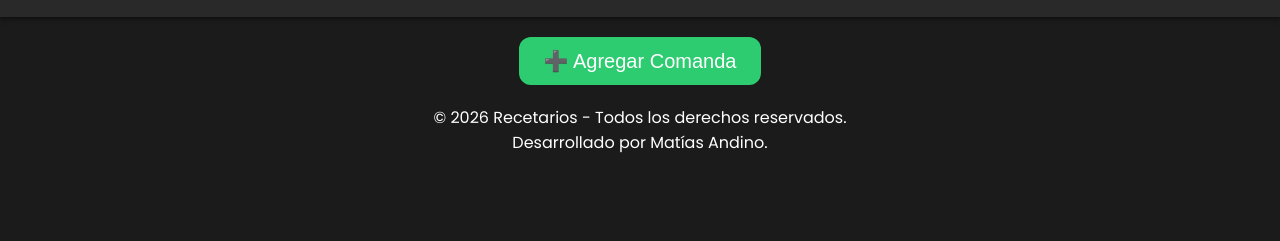
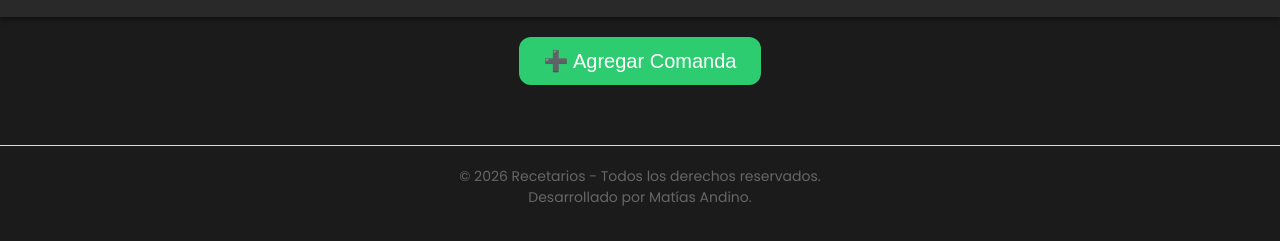
Before and after one commit to andino810-stack/Control-de-comanda-para-restaurante, a plain HTML site: page index.html in a window 1280 px wide. Shown: the part 65-306 px from the top of the page. Drawn offline with Linux system fonts and the light colour scheme.

Commit message:
Actualizar style.css

```diff
--- a/style.css
+++ b/style.css
@@ -103,3 +103,12 @@ h1 {
     from { box-shadow: 0 0 20px #f1c40f; }
     to { box-shadow: 0 0 40px #fff176; }
 }
+
+.footer{
+    text-align:center;
+    padding:20px;
+    margin-top:40px;
+    color:#666;
+    font-size:14px;
+    border-top:1px solid #ddd;
+}
```
